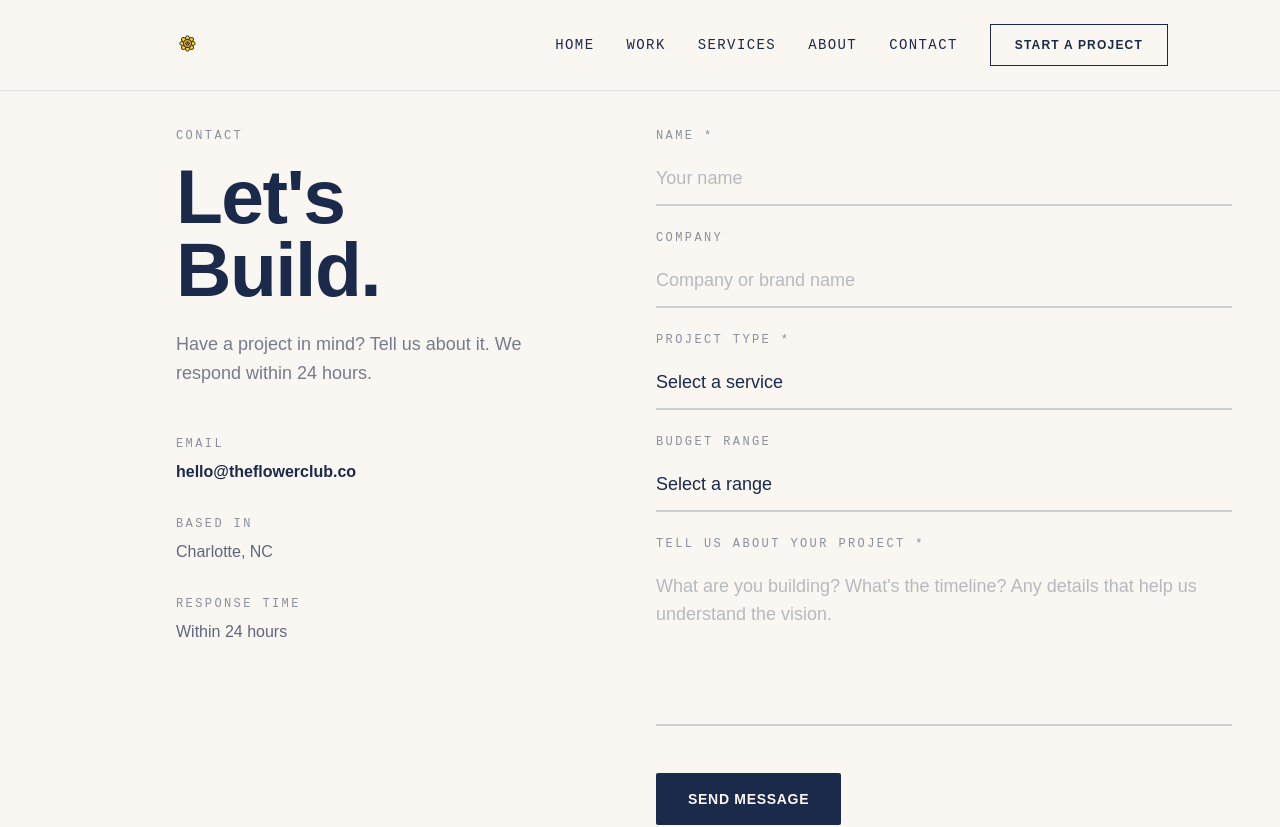
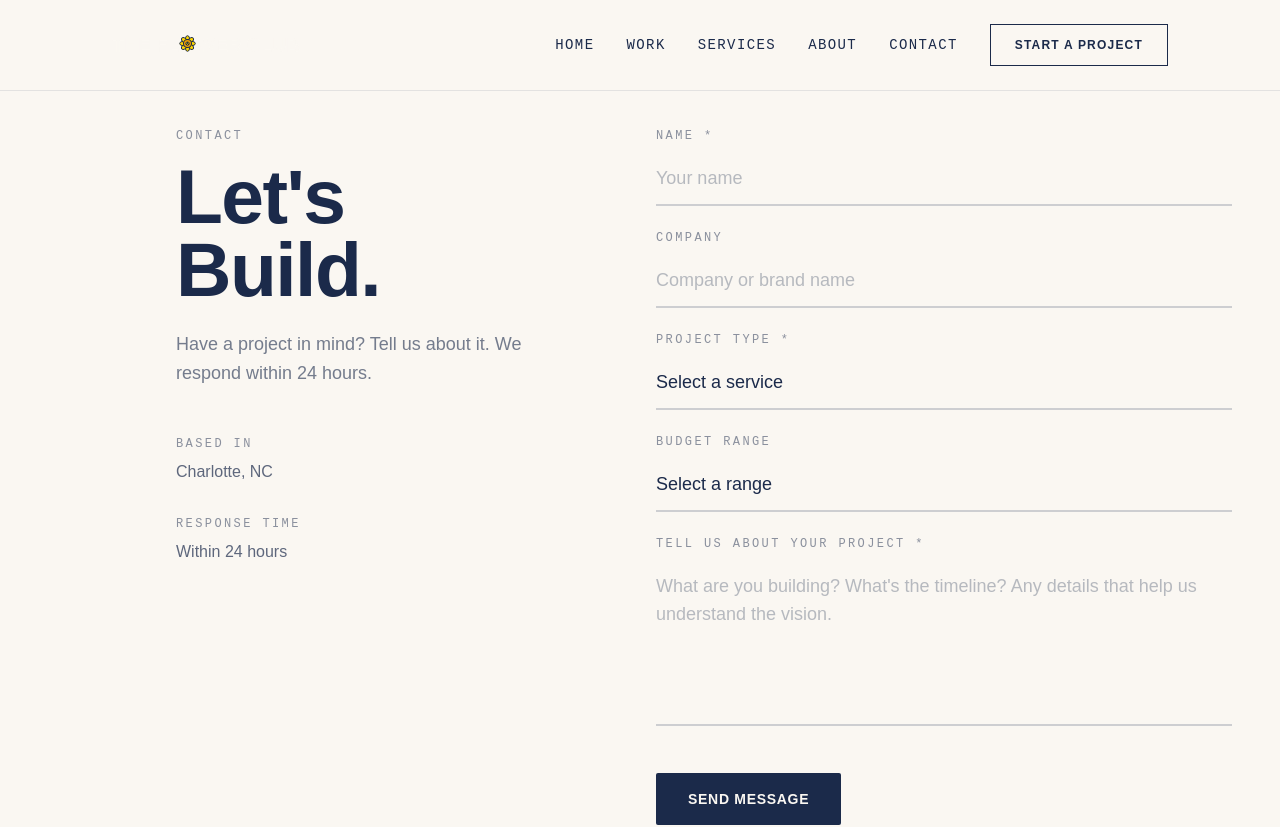
Before and after one commit to Gaiabox/flower-club-website, a Next.js app: page /contact in a window 1280 px wide. Shown: the top 827 px of the page. Built offline with nearby package versions, Linux system fonts and the light colour scheme.

Commit message:
fix: remove email from contact page

```diff
--- a/src/app/contact/page.tsx
+++ b/src/app/contact/page.tsx
@@ -103,16 +103,6 @@ export default function ContactPage() {
             </div>
 
             <div className="contact-info space-y-8">
-              <div>
-                <p className="label mb-2">Email</p>
-                <a
-                  href="mailto:hello@theflowerclub.co"
-                  className="text-navy font-semibold hover:text-red transition-colors"
-                >
-                  hello@theflowerclub.co
-                </a>
-              </div>
-
               <div>
                 <p className="label mb-2">Based In</p>
                 <p className="text-navy/70">Charlotte, NC</p>
```
